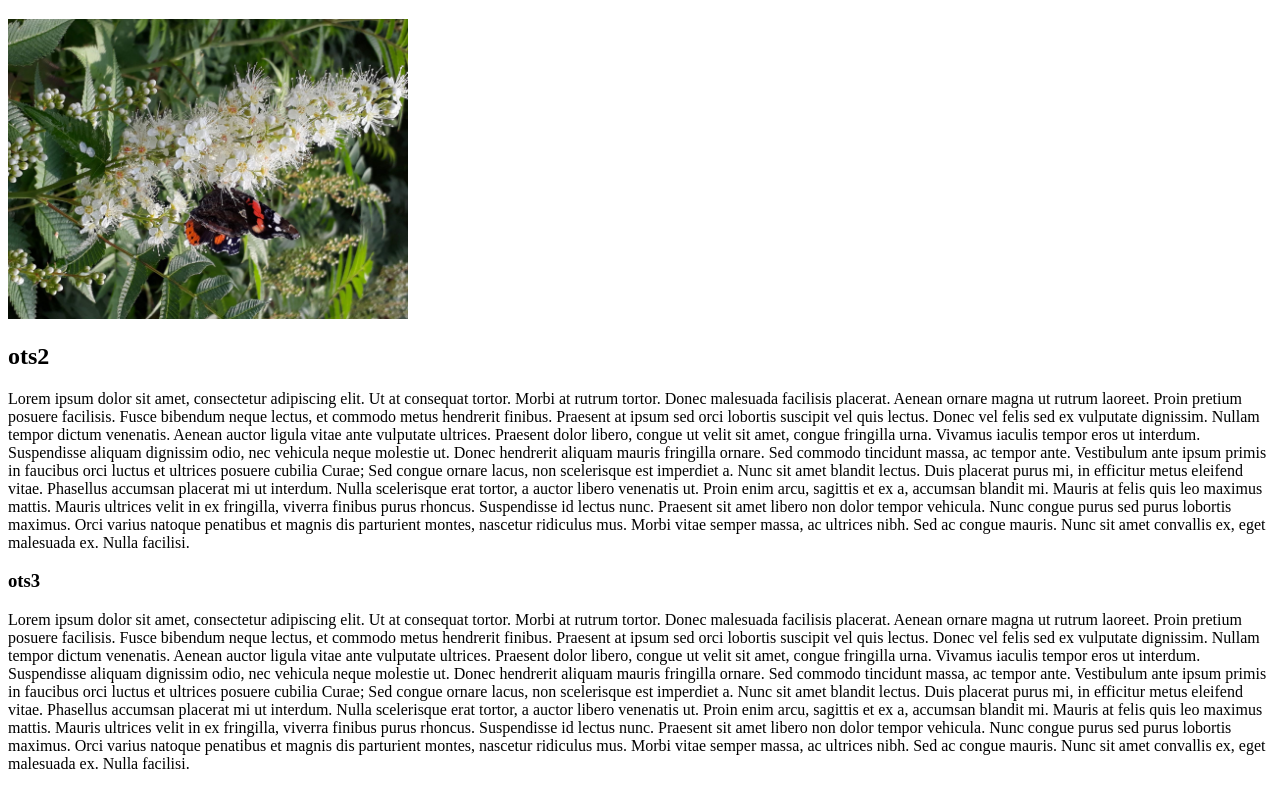
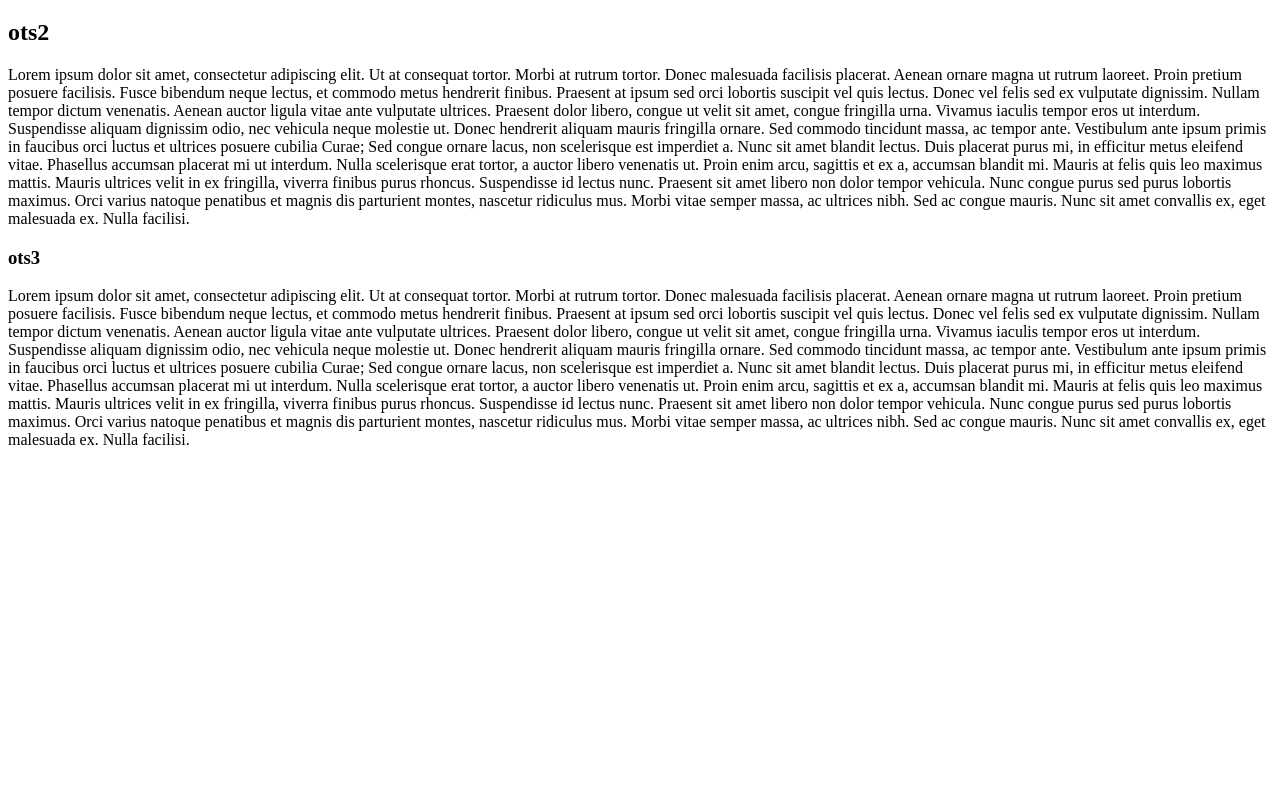
Before and after one commit to ViljaKettu/www2018, a plain HTML site: page index.html in a window 1280 px wide. Shown: the part 87-876 px from the top of the page. After the commit the page ends 800 px from the top, so only its background shows below. Drawn offline with Linux system fonts and the light colour scheme.

Commit message:
remove image

```diff
--- a/index.html
+++ b/index.html
@@ -10,7 +10,7 @@
 <body>
 
 <h1>ots1</h1>
-<img src="Images/perhonen1.jpg"  width="400pixels" height="300pixels">
+
 
 <h2>ots2</h2>
 <p>
```
